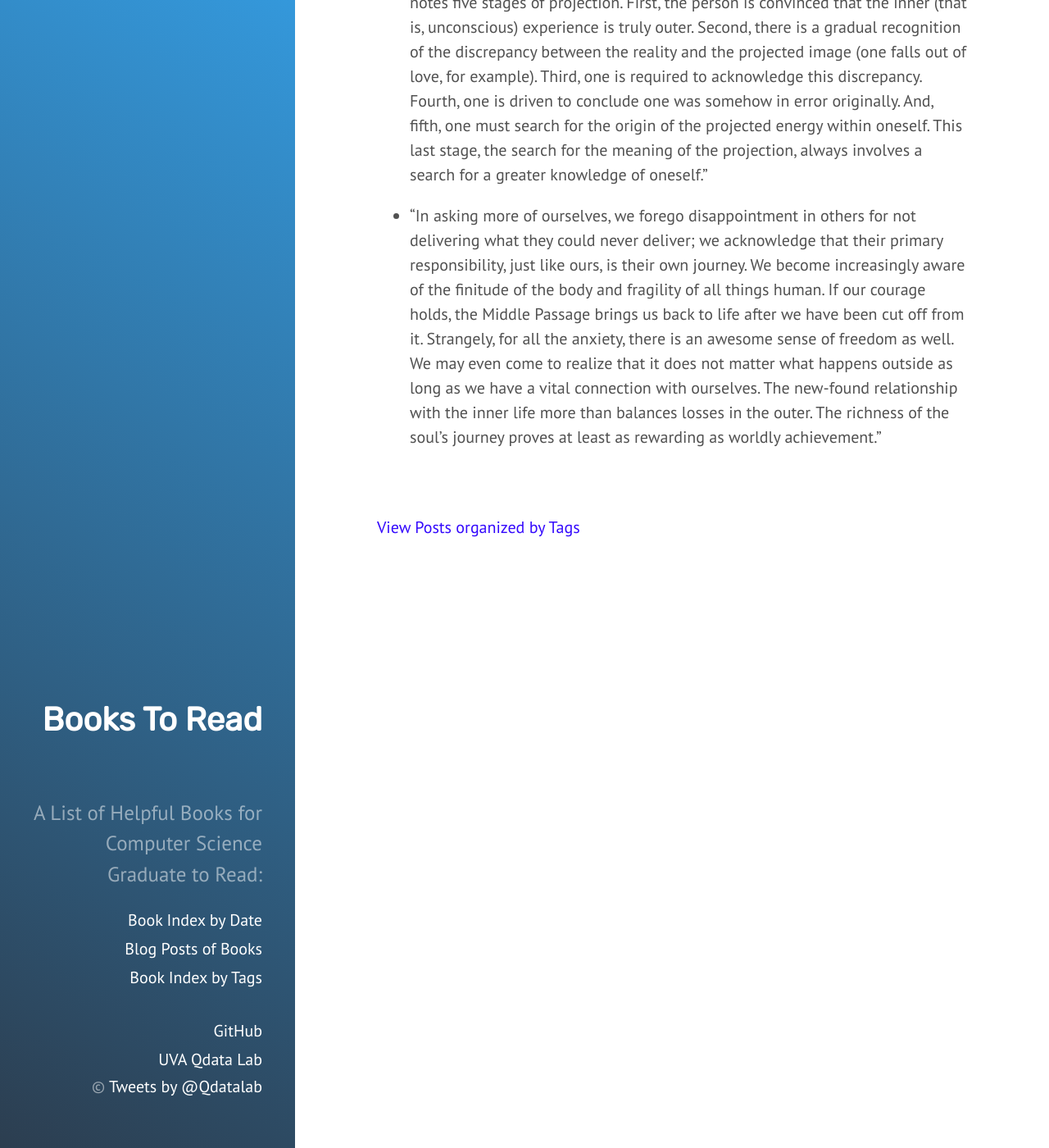
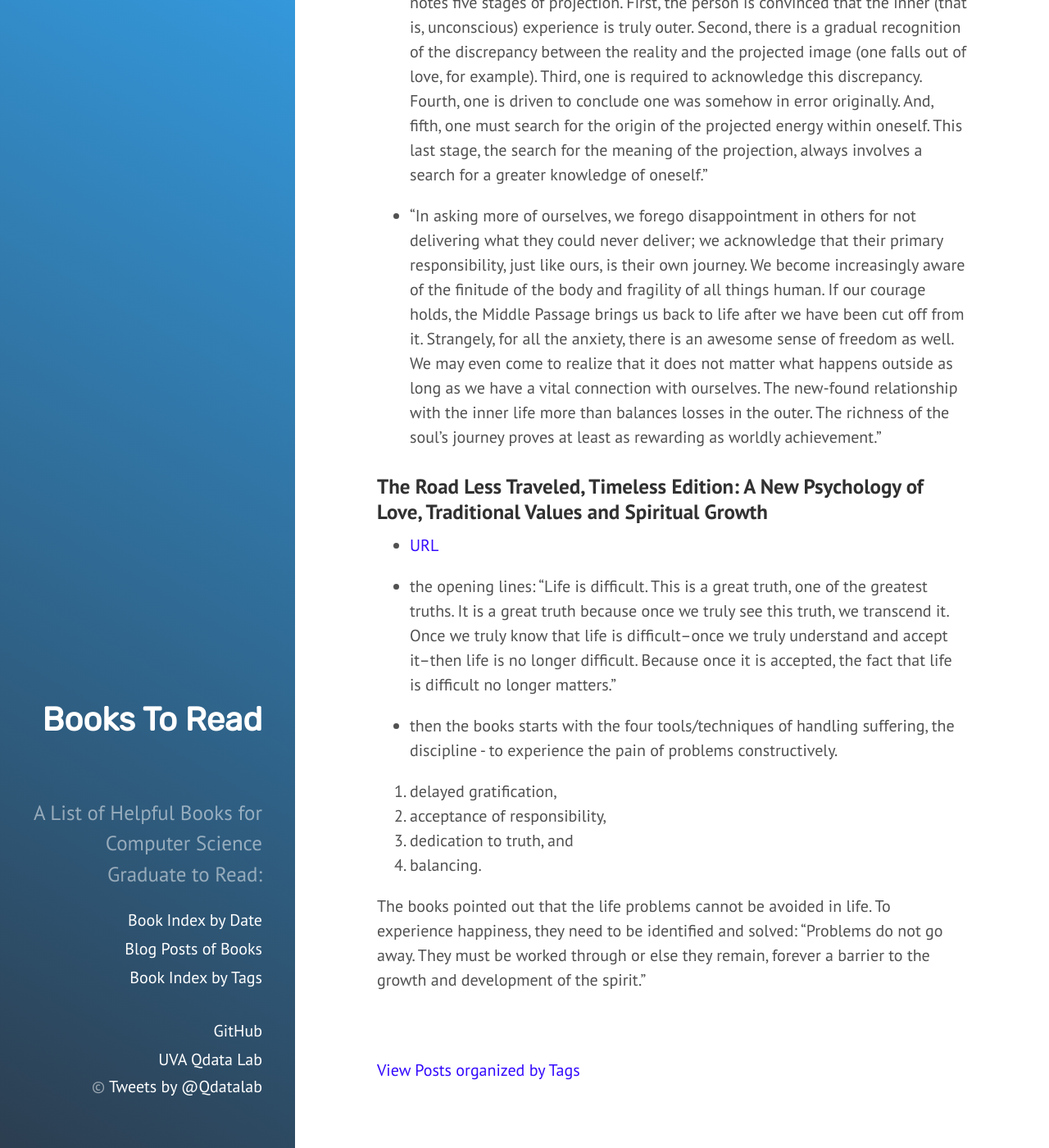
Before and after one commit to qiyanjun/books2read, a Jekyll site: the page built from _posts/2015-06-10-OtherBooks.md, in a window 1280 px wide and 1400 px high, scrolled down 760 px. Shown: the whole window at 82% size. Built offline with Jekyll 4.4.1, drawn with Linux system fonts in a browser that asks for light colours.

Commit message:
add the book "road less travelled"

```diff
--- a/_posts/2015-06-10-OtherBooks.md
+++ b/_posts/2015-06-10-OtherBooks.md
@@ -33,3 +33,20 @@ tags:
 
 - "In asking more of ourselves, we forego disappointment in others for not delivering what they could never deliver; we acknowledge that their primary responsibility, just like ours, is their own journey. We become increasingly aware of the finitude of the body and fragility of all things human.
 If our courage holds, the Middle Passage brings us back to life after we have been cut off from it. Strangely, for all the anxiety, there is an awesome sense of freedom as well. We may even come to realize that it does not matter what happens outside as long as we have a vital connection with ourselves. The new-found relationship with the inner life more than balances losses in the outer. The richness of the soul’s journey proves at least as rewarding as worldly achievement.”
+
+
+### The Road Less Traveled, Timeless Edition: A New Psychology of Love, Traditional Values and Spiritual Growth
+
+- [URL](https://www.amazon.com/Road-Less-Traveled-Timeless-Traditional/dp/0743243153)
+
+
+- the opening lines: "Life is difficult. This is a great truth, one of the greatest truths. It is a great truth because once we truly see this truth, we transcend it. Once we truly know that life is difficult--once we truly understand and accept it--then life is no longer difficult. Because once it is accepted, the fact that life is difficult no longer matters."
+
+- then the books starts with the four tools/techniques of handling suffering, the discipline - to experience the pain of problems constructively.
+
+1. delayed gratification,
+2. acceptance of responsibility,
+3. dedication to truth, and
+4. balancing.
+
+The books pointed out that the life problems cannot be avoided in life. To experience happiness, they need to be identified and solved: "Problems do not go away. They must be worked through or else they remain, forever a barrier to the growth and development of the spirit."
```
